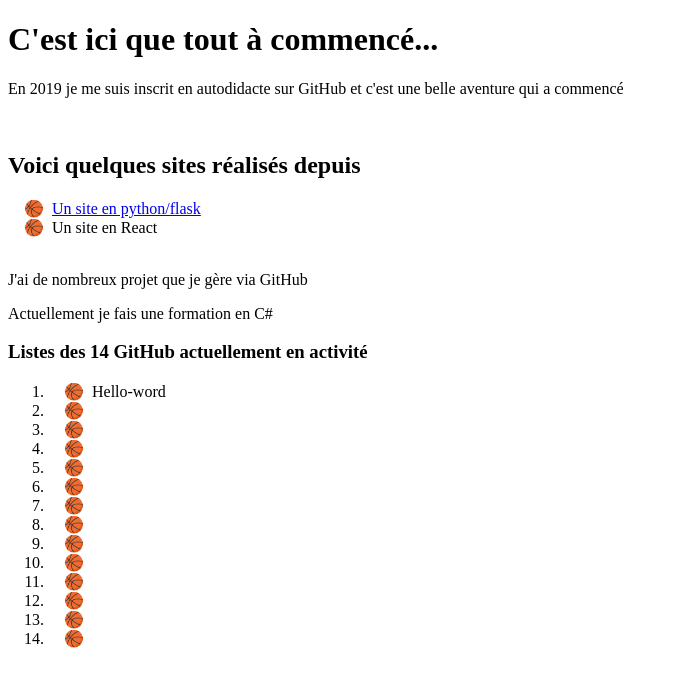
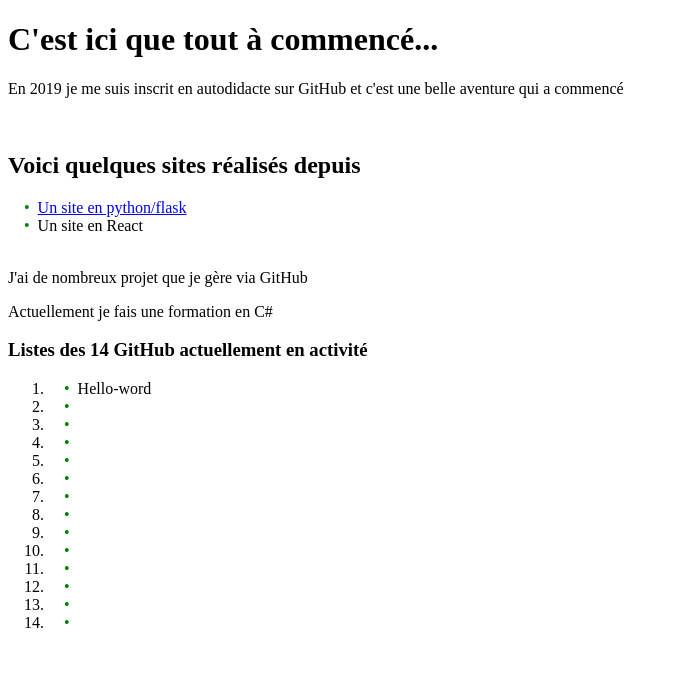
Before and after one commit to DimitriGerson/hello-world, a PHP site: page /index.html in a window 1280 px wide. Shown: the top 687 px of the page, without its empty margins (0-678 px from the left). Run offline with PHP 8.4, Linux system fonts and the light colour scheme.

Commit message:
Update style.css
Sans les ballon de basket

```diff
--- a/style.css
+++ b/style.css
@@ -7,7 +7,7 @@ li{
   padding-left: 16px;
 }
 li::before{
-  content: "🏀";
+  content: "•";
   padding-right: 8px;
   color: green;
 }
```
